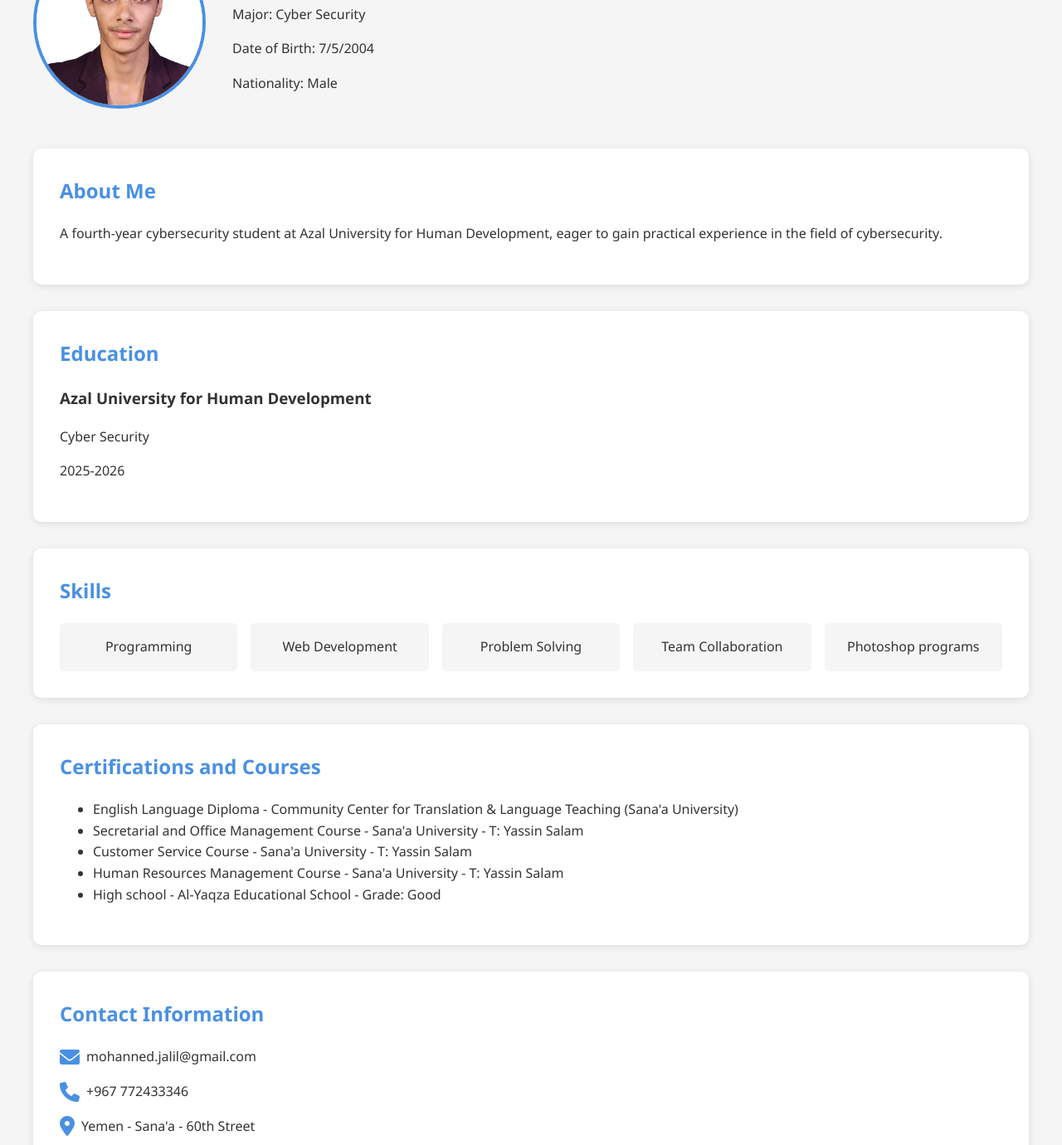
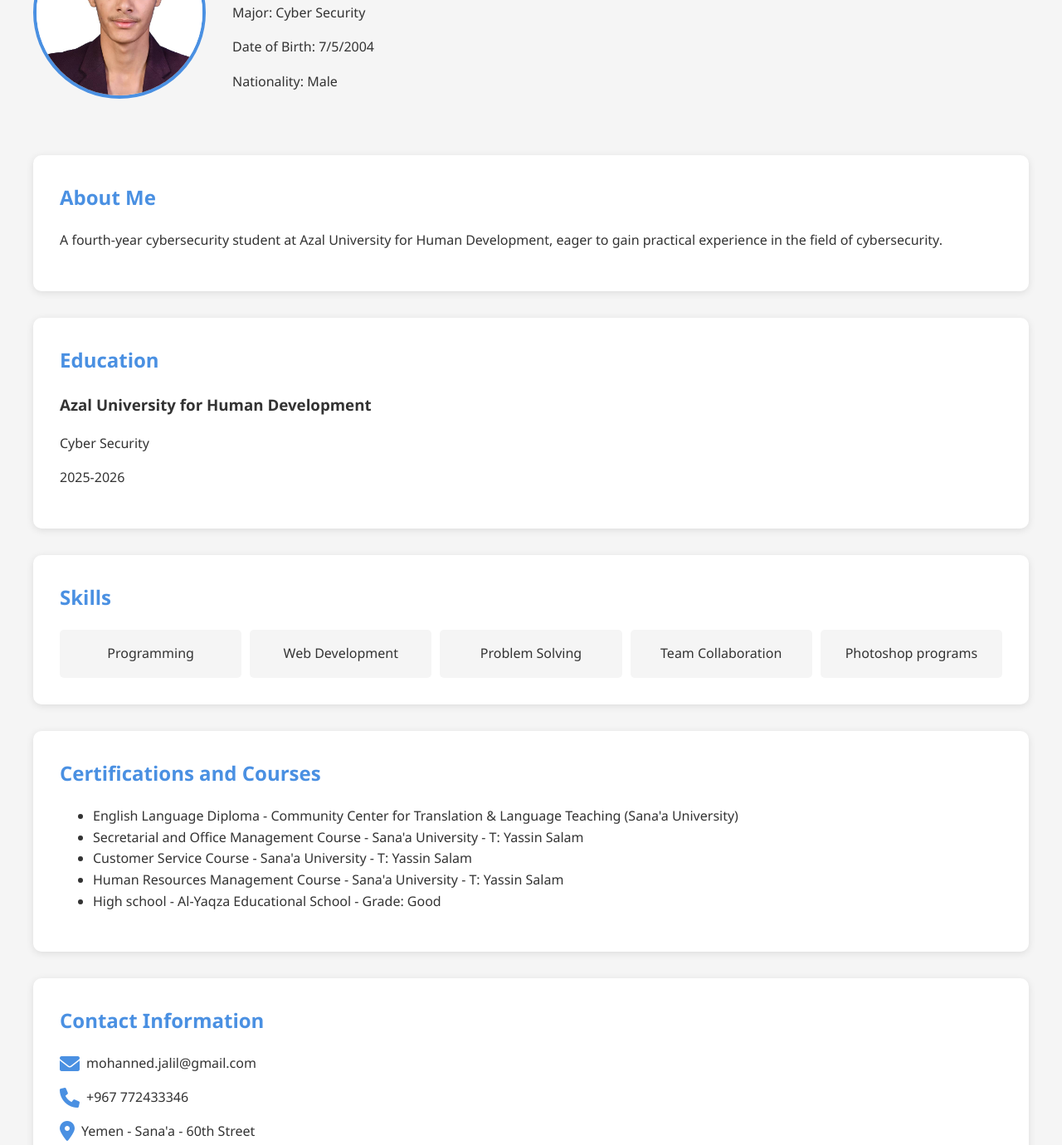
Before and after one commit to mohanned-sh/mohanned-sh-CV, a plain HTML site: page index.html in a window 1280 px wide. Shown: the part 109-1489 px from the top of the page at 83% size. Drawn offline with Linux system fonts and the light colour scheme.

Commit message:
Update index.html

```diff
--- a/index.html
+++ b/index.html
@@ -19,6 +19,54 @@
         }
         .contact-item:hover {
             text-decoration: none;
+        }
+        /* Responsive styles */
+        .container {
+            max-width: 1200px;
+            margin: 0 auto;
+            padding: 20px;
+        }
+        .profile-section {
+            display: flex;
+            flex-wrap: wrap;
+            align-items: center;
+            justify-content: center;
+        }
+        .profile-picture {
+            width: 200px;
+            height: 200px;
+            object-fit: cover;
+            border-radius: 50%;
+            margin-bottom: 20px;
+        }
+        .profile-info {
+            flex: 1;
+            min-width: 300px;
+        }
+        .skills-grid {
+            display: grid;
+            grid-template-columns: repeat(auto-fit, minmax(150px, 1fr));
+            gap: 10px;
+        }
+        .contact-info, .social-links {
+            display: flex;
+            flex-wrap: wrap;
+            justify-content: center;
+            gap: 15px;
+        }
+        @media (max-width: 768px) {
+            .container {
+                padding: 10px;
+            }
+            .profile-section {
+                flex-direction: column;
+            }
+            .profile-info {
+                text-align: center;
+            }
+            .skills-grid {
+                grid-template-columns: repeat(auto-fit, minmax(120px, 1fr));
+            }
         }
     </style>
 </head>
```
